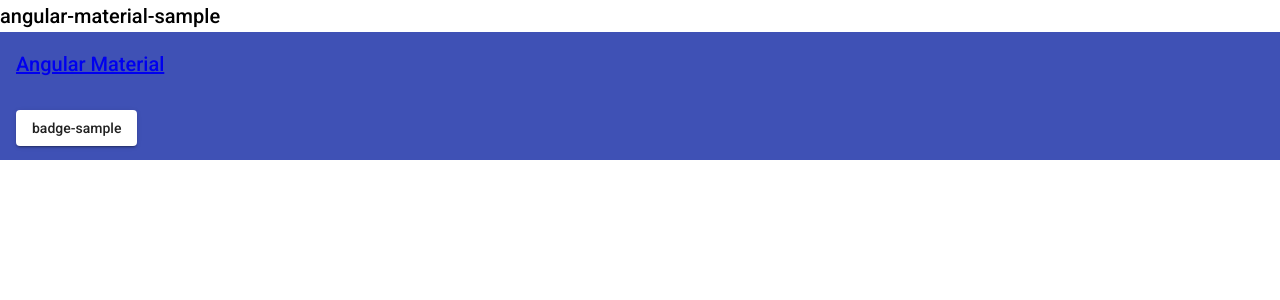
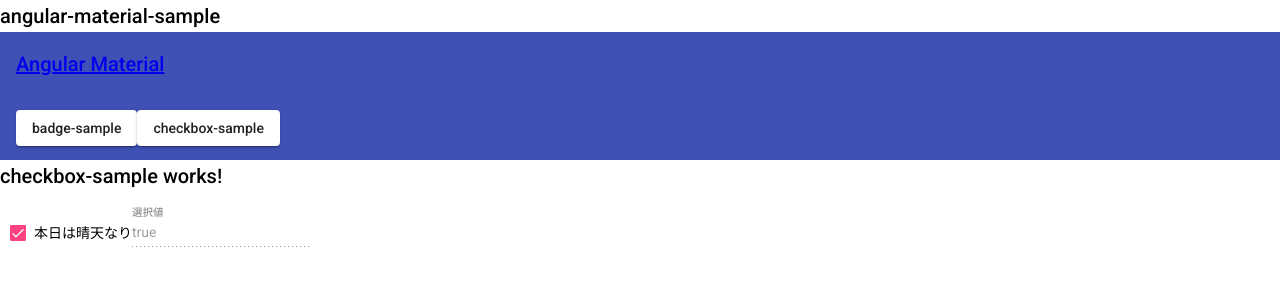
Before and after one commit to nakamurakko/angular-material-sample, an Angular app: page /checkbox-sample in a window 1280 px wide. Before the commit this address led to /. Shown: the top 300 px of the page. Built offline with nearby package versions, Linux system fonts and the light colour scheme.

Commit message:
Checkbox のサンプルを追加。

```diff
--- a/src/app/app-routing.module.ts
+++ b/src/app/app-routing.module.ts
@@ -2,10 +2,12 @@
 import { RouterModule, Routes } from '@angular/router';
 
 import { BadgeSampleComponent } from './badge-sample/badge-sample.component';
+import { CheckboxSampleComponent } from './checkbox-sample/checkbox-sample.component';
 
 const routes: Routes = [
   { path: '', redirectTo: '/', pathMatch: 'full' },
   { path: 'badge-sample', component: BadgeSampleComponent },
+  { path: 'checkbox-sample', component: CheckboxSampleComponent },
 ];
 
 @NgModule({
--- a/src/app/app.component.html
+++ b/src/app/app.component.html
@@ -10,6 +10,8 @@
   <mat-toolbar-row>
     <button mat-raised-button
             routerLink="/badge-sample">badge-sample</button>
+    <button mat-raised-button
+            routerLink="/checkbox-sample">checkbox-sample</button>
   </mat-toolbar-row>
 </mat-toolbar>
 
--- /dev/null
+++ b/src/app/checkbox-sample/checkbox-sample.component.html
@@ -0,0 +1,13 @@
+<h2>checkbox-sample works!</h2>
+
+<div class="div-padding">
+
+  <mat-checkbox [(ngModel)]="isSunny">本日は晴天なり</mat-checkbox>
+  <mat-form-field>
+    <mat-label>選択値</mat-label>
+    <input matInput
+           disabled="true"
+           [ngModel]="isSunny" />
+  </mat-form-field>
+
+</div>
--- /dev/null
+++ b/src/app/checkbox-sample/checkbox-sample.component.ts
@@ -0,0 +1,16 @@
+import { Component, OnInit } from '@angular/core';
+
+@Component({
+  selector: 'app-checkbox-sample',
+  templateUrl: './checkbox-sample.component.html',
+  styleUrls: ['./checkbox-sample.component.css']
+})
+export class CheckboxSampleComponent implements OnInit {
+
+  /** チェックボックスの選択値 */
+  public isSunny: boolean = true;
+
+  public ngOnInit(): void {
+  }
+
+}
```
Also changed, not shown: src/app/app.module.ts (+10 -2 lines), src/app/checkbox-sample/checkbox-sample.component.css (added), 1 other file (tests, documents, lock files or other folders).
